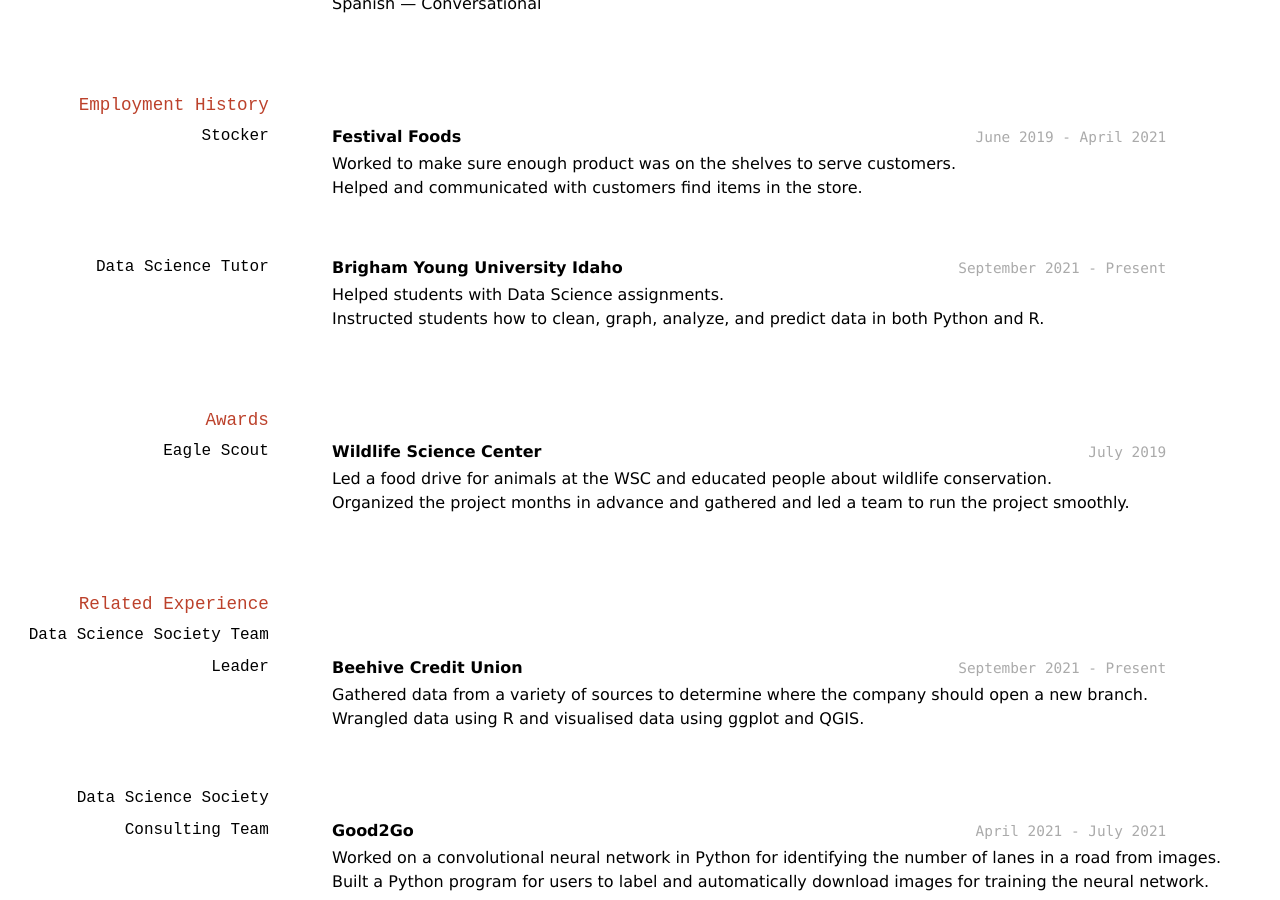
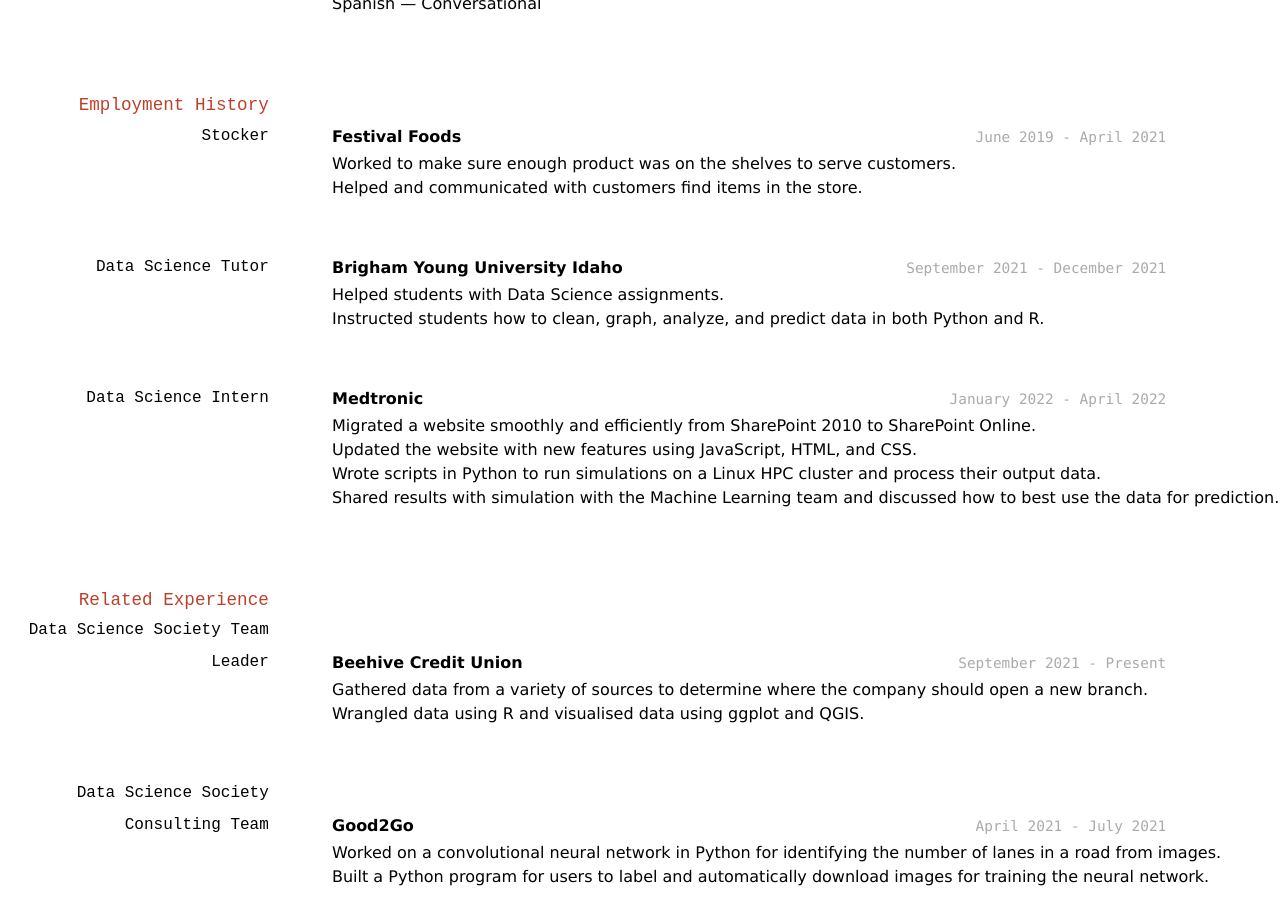
Before and after one commit to LHerrmeyer/herrmeyer_logan_resume, a Jekyll site: the page built from docs/index.md, in a window 1280 px wide and 900 px high, scrolled down 557 px. Built offline with Jekyll 4.4.1, drawn with Linux system fonts in a browser that asks for light colours.

Commit message:
Update index.md

```diff
--- a/docs/index.md
+++ b/docs/index.md
@@ -43,20 +43,21 @@ __Festival Foods__
 
 ### Data Science Tutor
 
-`September 2021 - Present`
+`September 2021 - December 2021`
 __Brigham Young University Idaho__
 
 - Helped students with Data Science assignments.
 - Instructed students how to clean, graph, analyze, and predict data in both Python and R.
 
-## Awards
+### Data Science Intern
 
-### Eagle Scout
-__Wildlife Science Center__
-`July 2019`
+`January 2022 - April 2022`
+__Medtronic__
 
-- Led a food drive for animals at the WSC and educated people about wildlife conservation.
-- Organized the project months in advance and gathered and led a team to run the project smoothly.
+- Migrated a website smoothly and efficiently from SharePoint 2010 to SharePoint Online.
+- Updated the website with new features using JavaScript, HTML, and CSS.
+- Wrote scripts in Python to run simulations on a Linux HPC cluster and process their output data.
+- Shared results with simulation with the Machine Learning team and discussed how to best use the data for prediction.
 
 ## Related Experience
 
@@ -87,4 +88,4 @@ __US Voting Data__
 
 <!-- ### Footer
 
-Last updated: May 2013 -->
+Last updated: April 2022 -->
```
